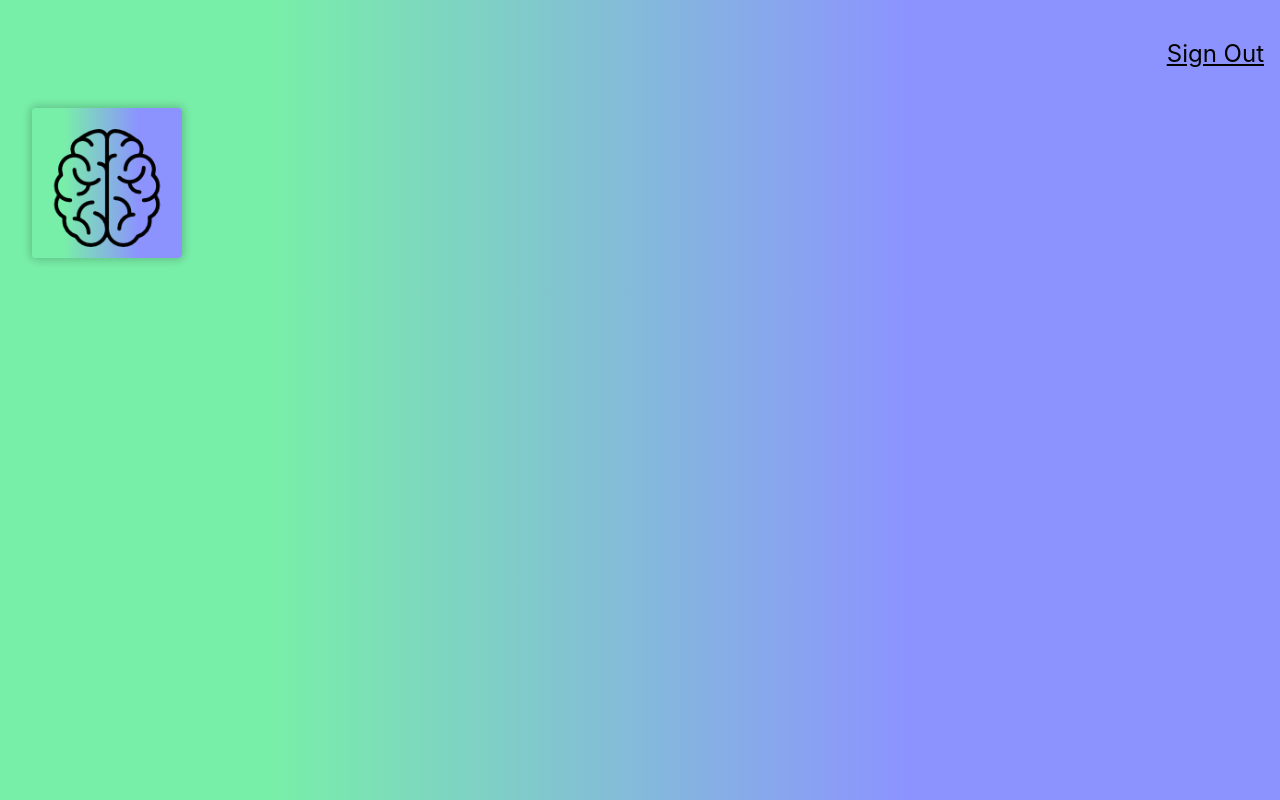
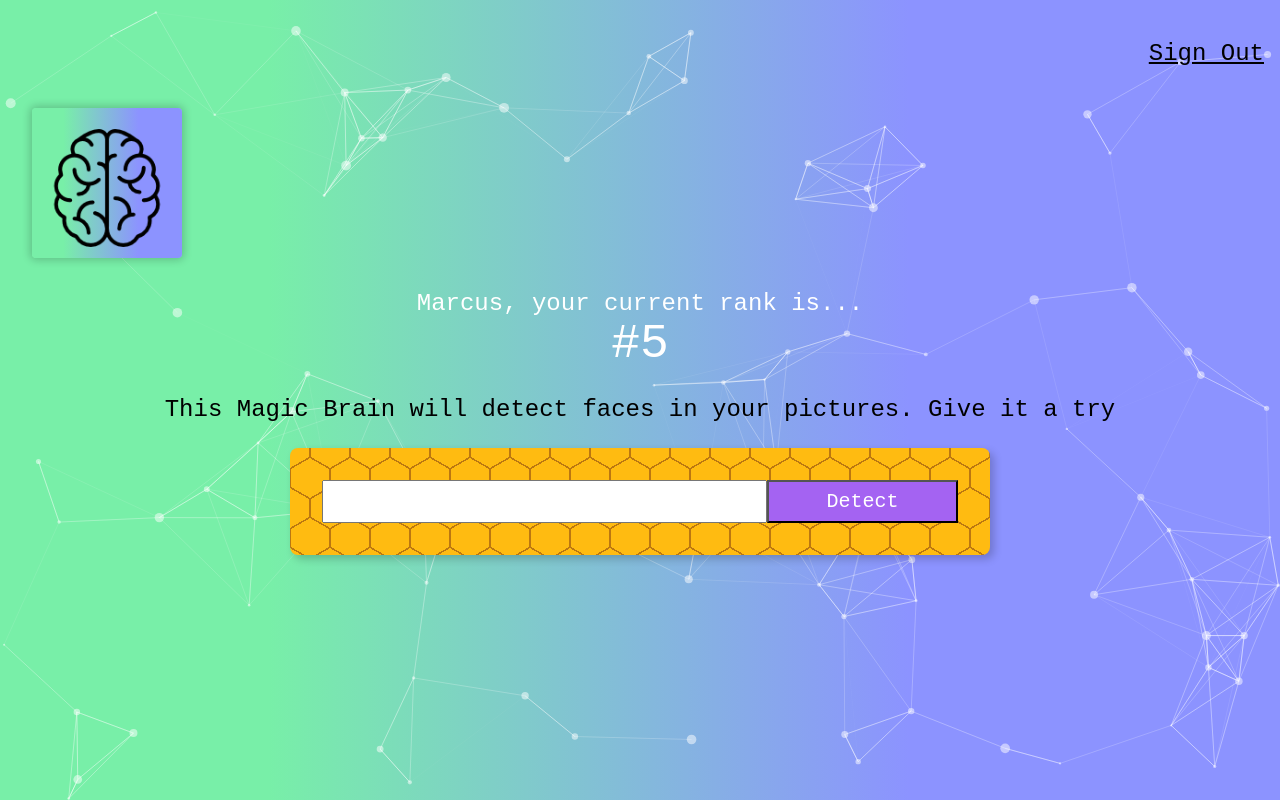
Before and after one commit to marjsky/facerecognitionbrain, a React (Create React App) app: page / in a window 1280 px wide. Built offline with nearby package versions, Linux system fonts and the light colour scheme.

Commit message:
installed tsparticles add ImageLinkForm and Rank components

```diff
--- a/package.json
+++ b/package.json
@@ -10,7 +10,9 @@
     "react-dom": "^18.2.0",
     "react-scripts": "5.0.1",
     "react-tilt": "^1.0.2",
+    "react-tsparticles": "^2.9.3",
     "tachyons": "^4.12.0",
+    "tsparticles": "^2.9.3",
     "web-vitals": "^2.1.4"
   },
   "scripts": {
--- a/src/App.css
+++ b/src/App.css
@@ -2,37 +2,16 @@
   text-align: center;
 }
 
-.App-logo {
-  height: 40vmin;
-  pointer-events: none;
+.center {
+  display: flex;
+  justify-content: center;
 }
 
-@media (prefers-reduced-motion: no-preference) {
-  .App-logo {
-    animation: App-logo-spin infinite 20s linear;
-  }
+.particles {
+  position: fixed;
+  top: 0;
+  right: 0;
+  bottom: 0;
+  left: 0;
+  z-index: -1;
 }
-
-.App-header {
-  background-color: #282c34;
-  min-height: 100vh;
-  display: flex;
-  flex-direction: column;
-  align-items: center;
-  justify-content: center;
-  font-size: calc(10px + 2vmin);
-  color: white;
-}
-
-.App-link {
-  color: #61dafb;
-}
-
-@keyframes App-logo-spin {
-  from {
-    transform: rotate(0deg);
-  }
-  to {
-    transform: rotate(360deg);
-  }
-}
--- a/src/App.js
+++ b/src/App.js
@@ -1,14 +1,104 @@
-import './App.css';
-import Navigation from './components/Navigation/Navigation';
-import Logo from './components/Logo/Logo';
+import { useCallback } from "react";
+import Particles from "react-tsparticles";
+import { loadFull } from "tsparticles";
+import "./App.css";
+import Navigation from "./components/Navigation/Navigation";
+import Logo from "./components/Logo/Logo";
+import ImageLinkForm from "./components/ImageLinkForm/ImageLinkForm";
+import Rank from "./components/Rank/Rank";
 
 function App() {
+  const particlesInit = useCallback(async (engine) => {
+    console.log(engine);
+    // you can initiate the tsParticles instance (engine) here, adding custom shapes or presets
+    // this loads the tsparticles package bundle, it's the easiest method for getting everything ready
+    // starting from v2 you can add only the features you need reducing the bundle size
+    await loadFull(engine);
+  }, []);
+
+  const particlesLoaded = useCallback(async (container) => {
+    await console.log(container);
+  }, []);
+
   return (
     <div className="App">
+      <Particles className="particles"
+        id="tsparticles"
+        init={particlesInit}
+        loaded={particlesLoaded}
+        options={{
+          fpsLimit: 120,
+          interactivity: {
+            events: {
+              onClick: {
+                enable: true,
+                mode: "push",
+              },
+              onHover: {
+                enable: true,
+                mode: "repulse",
+              },
+              resize: true,
+            },
+            modes: {
+              push: {
+                quantity: 4,
+              },
+              repulse: {
+                distance: 200,
+                duration: 0.4,
+              },
+            },
+          },
+          particles: {
+            color: {
+              value: "#ffffff",
+            },
+            links: {
+              color: "#ffffff",
+              distance: 150,
+              enable: true,
+              opacity: 0.5,
+              width: 1,
+            },
+            collisions: {
+              enable: true,
+            },
+            move: {
+              directions: "none",
+              enable: true,
+              outModes: {
+                default: "bounce",
+              },
+              random: false,
+              speed: 3,
+              straight: false,
+            },
+            number: {
+              density: {
+                enable: true,
+                area: 800,
+              },
+              value: 80,
+            },
+            opacity: {
+              value: 0.5,
+            },
+            shape: {
+              type: "circle",
+            },
+            size: {
+              value: { min: 1, max: 5 },
+            },
+          },
+        }}
+      />
+
       <Navigation />
       <Logo />
-      {/* <ImageLinkForm />
-      <FaceRecognition /> */}
+      <Rank />
+      <ImageLinkForm />
+      {/* <FaceRecognition /> */}
     </div>
   );
 }
--- /dev/null
+++ b/src/components/ImageLinkForm/ImageLinkForm.css
@@ -0,0 +1,11 @@
+.form {
+  width: 700px;
+  background:
+  radial-gradient(circle farthest-side at 0% 50%,#fb1 23.5%,rgba(240,166,17,0) 0)21px 30px,
+  radial-gradient(circle farthest-side at 0% 50%,#B71 24%,rgba(240,166,17,0) 0)19px 30px,
+  linear-gradient(#fb1 14%,rgba(240,166,17,0) 0, rgba(240,166,17,0) 85%,#fb1 0)0 0,
+  linear-gradient(150deg,#fb1 24%,#B71 0,#B71 26%,rgba(240,166,17,0) 0,rgba(240,166,17,0) 74%,#B71 0,#B71 76%,#fb1 0)0 0,
+  linear-gradient(30deg,#fb1 24%,#B71 0,#B71 26%,rgba(240,166,17,0) 0,rgba(240,166,17,0) 74%,#B71 0,#B71 76%,#fb1 0)0 0,
+  linear-gradient(90deg,#B71 2%,#fb1 0,#fb1 98%,#B71 0%)0 0 #fb1;
+  background-size: 40px 60px;
+}
--- /dev/null
+++ b/src/components/ImageLinkForm/ImageLinkForm.js
@@ -0,0 +1,23 @@
+import React from "react";
+import './ImageLinkForm.css';
+
+
+const ImageLinkForm = () => {
+  return (
+    <div>
+      <p className="f3">
+        {"This Magic Brain will detect faces in your pictures. Give it a try"}
+      </p>
+      <div className="center">
+        <div className="form center pa4 br3 shadow-5">
+          <input className="f4 pa2 w-70 center" type="text" />
+          <button className="w-30 grow f4 link ph3 pv2 dib white bg-light-purple">
+            Detect
+          </button>
+        </div>
+      </div>
+    </div>
+  );
+};
+
+export default ImageLinkForm;
--- /dev/null
+++ b/src/components/Rank/Rank.js
@@ -0,0 +1,16 @@
+import React from "react";
+
+const Rank = () => {
+  return (
+    <div>
+      <div className="white f3">
+        {'Marcus, your current rank is...'}
+      </div>
+      <div className="white f1">
+        {'#5'}
+      </div>
+    </div>
+  );
+};
+
+export default Rank;
--- a/src/index.css
+++ b/src/index.css
@@ -1,13 +1,15 @@
 body {
   margin: 0;
   padding: 0;
-  font-family: -apple-system, BlinkMacSystemFont, 'Segoe UI', 'Roboto', 'Oxygen',
-    'Ubuntu', 'Cantarell', 'Fira Sans', 'Droid Sans', 'Helvetica Neue',
-    sans-serif;
+  font-family: 'Courier New', Courier, monospace;
   -webkit-font-smoothing: antialiased;
   -moz-osx-font-smoothing: grayscale;
-  background: linear-gradient(90deg, rgb(120, 239, 168) 21%, rgba(140,147,255,1) 71%);}
+  background: linear-gradient(90deg, rgb(120, 239, 168) 21%, rgba(140,147,255,1) 71%);
+}
 
+button {
+  cursor: pointer;
+}
 code {
   font-family: source-code-pro, Menlo, Monaco, Consolas, 'Courier New',
     monospace;
```
Also changed, not shown: 1 other file (tests, documents, lock files or other folders).
